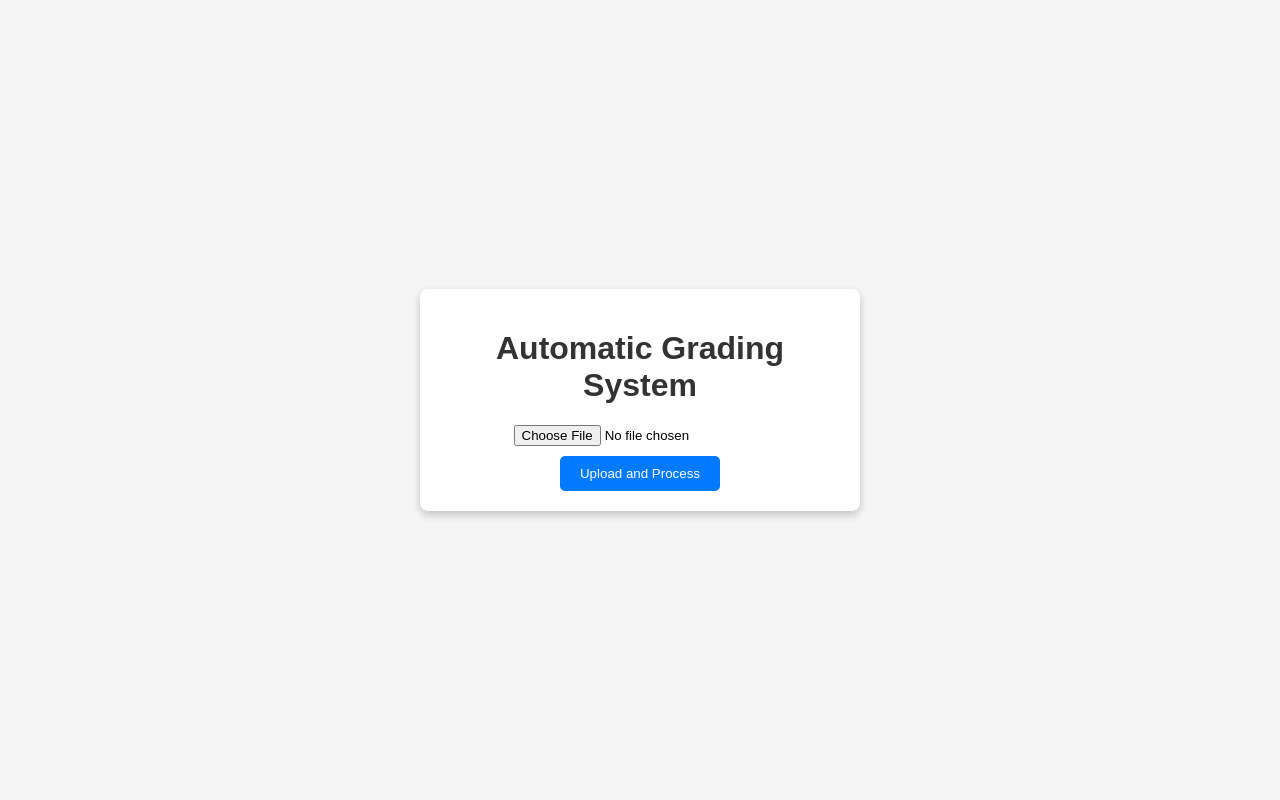
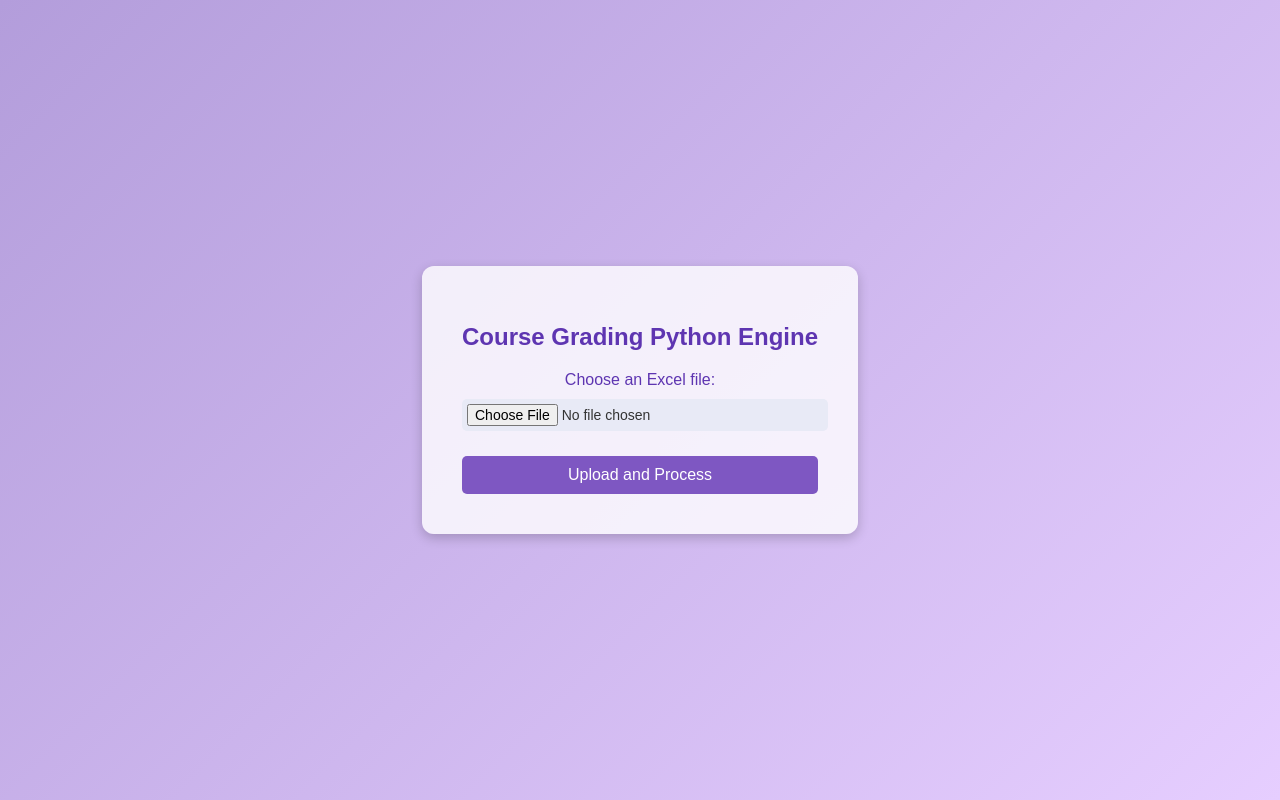
Before and after one commit to nirvair09/cs-grading-temporary, a Flask app: template templates/index.html in a window 1280 px wide. Run offline with Flask 3, Linux system fonts and the light colour scheme; the template is opened without the code that fills it, so the values that code supplies are empty.

Commit message:
"minor updates"

```diff
--- a/app.py
+++ b/app.py
@@ -11,7 +11,7 @@ app.config['UPLOAD_FOLDER'] = UPLOAD_FOLDER
 
 @app.route('/')
 def index():
-    return render_template('home.html')  # Ensure you have a home.html file for file upload UI
+    return render_template('index.html')  # Ensure you have a home.html file for file upload UI
 
 @app.route('/upload', methods=['POST'])
 def upload_file():
--- a/templates/index.html
+++ b/templates/index.html
@@ -3,32 +3,86 @@
 <head>
     <meta charset="UTF-8">
     <meta name="viewport" content="width=device-width, initial-scale=1.0">
-    <title>Automatic Grading System</title>
-    <link rel="stylesheet" href="{{ url_for('static', filename='css/style.css') }}">
+    <title>Course Grading Python Engine</title>
+    <style>
+        /* Background Gradient */
+        body {
+            margin: 0;
+            padding: 0;
+            font-family: Arial, sans-serif;
+            background: linear-gradient(135deg, #b39ddb, #e6ceff);
+            display: flex;
+            align-items: center;
+            justify-content: center;
+            height: 100vh;
+            color: #333;
+        }
+
+        /* Centering Container */
+        .container {
+            text-align: center;
+            background-color: #ffffffcc; /* Transparent white */
+            border-radius: 12px;
+            padding: 40px;
+            max-width: 400px;
+            box-shadow: 0 4px 12px rgba(0, 0, 0, 0.2);
+        }
+
+        /* Heading */
+        h1 {
+            font-size: 24px;
+            color: #5e35b1;
+            font-weight: bold;
+            margin-bottom: 20px;
+        }
+
+        /* Label */
+        label {
+            display: block;
+            font-size: 16px;
+            color: #5e35b1;
+            margin-bottom: 8px;
+        }
+
+        /* File Input */
+        input[type="file"] {
+            display: block;
+            margin: 10px auto;
+            padding: 5px;
+            font-size: 14px;
+            background-color: #e8eaf6;
+            border-radius: 5px;
+            color: #333;
+            width: 100%;
+        }
+
+        /* Button */
+        button {
+            background-color: #7e57c2;
+            color: white;
+            font-size: 16px;
+            border: none;
+            border-radius: 5px;
+            padding: 10px 20px;
+            cursor: pointer;
+            transition: background-color 0.3s ease;
+            margin-top: 15px;
+            width: 100%;
+        }
+
+        button:hover {
+            background-color: #5e35b1;
+        }
+    </style>
 </head>
 <body>
     <div class="container">
-        <h1>Automatic Grading System</h1>
-        <form action="{{ url_for('upload_file') }}" method="post" enctype="multipart/form-data">
-            <input type="file" name="file" required>
+        <h1>Course Grading Python Engine</h1>
+        <form action="/upload" method="post" enctype="multipart/form-data">
+            <label for="file">Choose an Excel file:</label>
+            <input type="file" name="file" id="file" required>
             <button type="submit">Upload and Process</button>
         </form>
-        {% with messages = get_flashed_messages() %}
-          {% if messages %}
-            <ul class="flash-messages">
-              {% for message in messages %}
-                <li>{{ message }}</li>
-              {% endfor %}
-            </ul>
-          {% endif %}
-        {% endwith %}
-        {% if grade_file and roll_file %}
-        <div class="download-section">
-            <p>Download Processed Files:</p>
-            <a href="{{ url_for('download_file', filename=grade_file) }}" download>Download Grade Sorted File</a>
-            <a href="{{ url_for('download_file', filename=roll_file) }}" download>Download Roll Sorted File</a>
-        </div>
-        {% endif %}
     </div>
 </body>
 </html>
```
Also changed, not shown: 1 other file.
